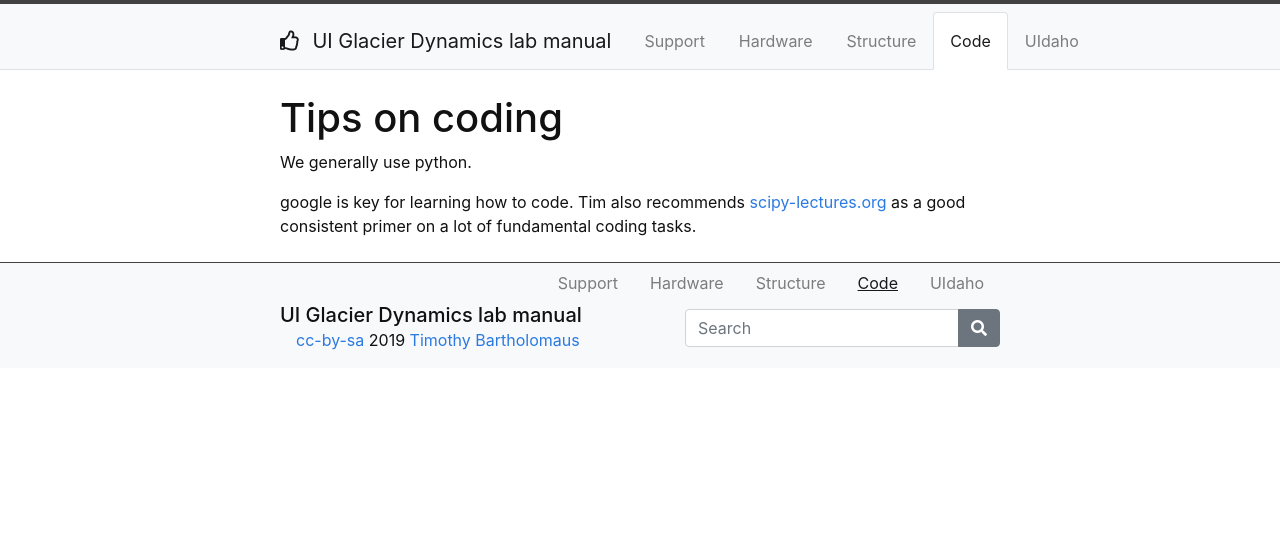
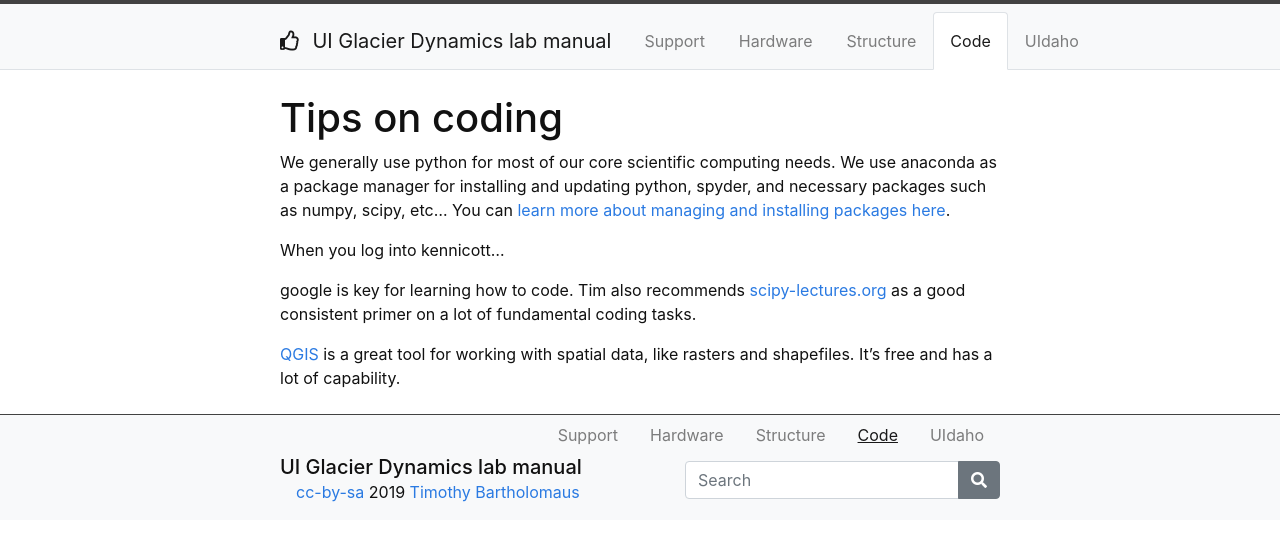
Before and after one commit to yoramterleth/uiglaciology, a Jekyll site: the page built from content/3-code.md, in a window 1280 px wide. Shown: the top 541 px of the page. Built offline with Jekyll 4.4.1, drawn with Linux system fonts in a browser that asks for light colours.

Commit message:
Mods to managing environments
added comments about managing python on kennicott

```diff
--- a/content/3-code.md
+++ b/content/3-code.md
@@ -4,6 +4,11 @@ nav: true
 ---
 
 # Tips on coding
-We generally use python.
+We generally use python for most of our core scientific computing needs.  We use anaconda as a package manager for installing and updating python, spyder, and necessary packages such as numpy, scipy, etc...  You can [learn more about managing and installing packages here](https://docs.conda.io/projects/conda/en/latest/user-guide/tasks/manage-pkgs.html#).
+
+When you log into kennicott...
 
 google is key for learning how to code.  Tim also recommends [scipy-lectures.org](https://scipy-lectures.org/) as a good consistent primer on a lot of fundamental coding tasks.
+
+
+[QGIS](https://www.qgis.org/en/site/) is a great tool for working with spatial data, like rasters and shapefiles.  It's free and has a lot of capability.
```
